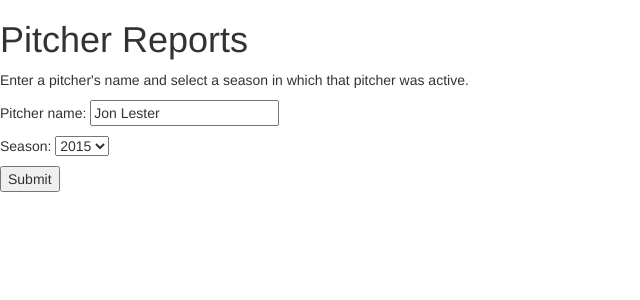
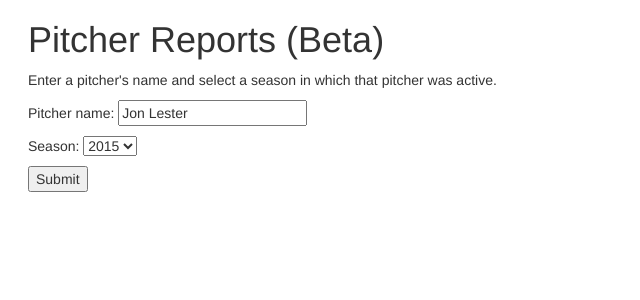
Before and after one commit to gsganden/pitcher-reports, a Flask app: page /index in a window 1280 px wide. Shown: the top 300 px of the page, without its empty margins (0-640 px from the left). Run offline with Flask 2, Linux system fonts and the light colour scheme; parts of the project's set-up code (start-up, migrations or seed data) failed here and were passed over; some libraries are stand-ins or nearby versions.

Commit message:
Add padding

```diff
--- /dev/null
+++ b/static/style.css
@@ -0,0 +1 @@
+body            { padding-left: 2em;}
--- a/templates/index.html
+++ b/templates/index.html
@@ -5,11 +5,12 @@
     <title>Pitcher Reports</title>
     <link rel="stylesheet" href="https://maxcdn.bootstrapcdn.com/bootstrap/3.3.5/css/bootstrap.min.css">
     <link rel="stylesheet" href="https://maxcdn.bootstrapcdn.com/bootstrap/3.3.5/css/bootstrap-theme.min.css">
+    <link rel=stylesheet type=text/css href="{{ url_for('static', filename='style.css') }}">
     <script src="https://maxcdn.bootstrapcdn.com/bootstrap/3.3.5/js/bootstrap.min.js"></script>
   </head>
   <body>
     <div>
-        <h1>Pitcher Reports</h1>
+        <h1>Pitcher Reports (Beta)</h1>
           <p>
             Enter a pitcher's name and select a season in which that pitcher was active.
           </p>
```
